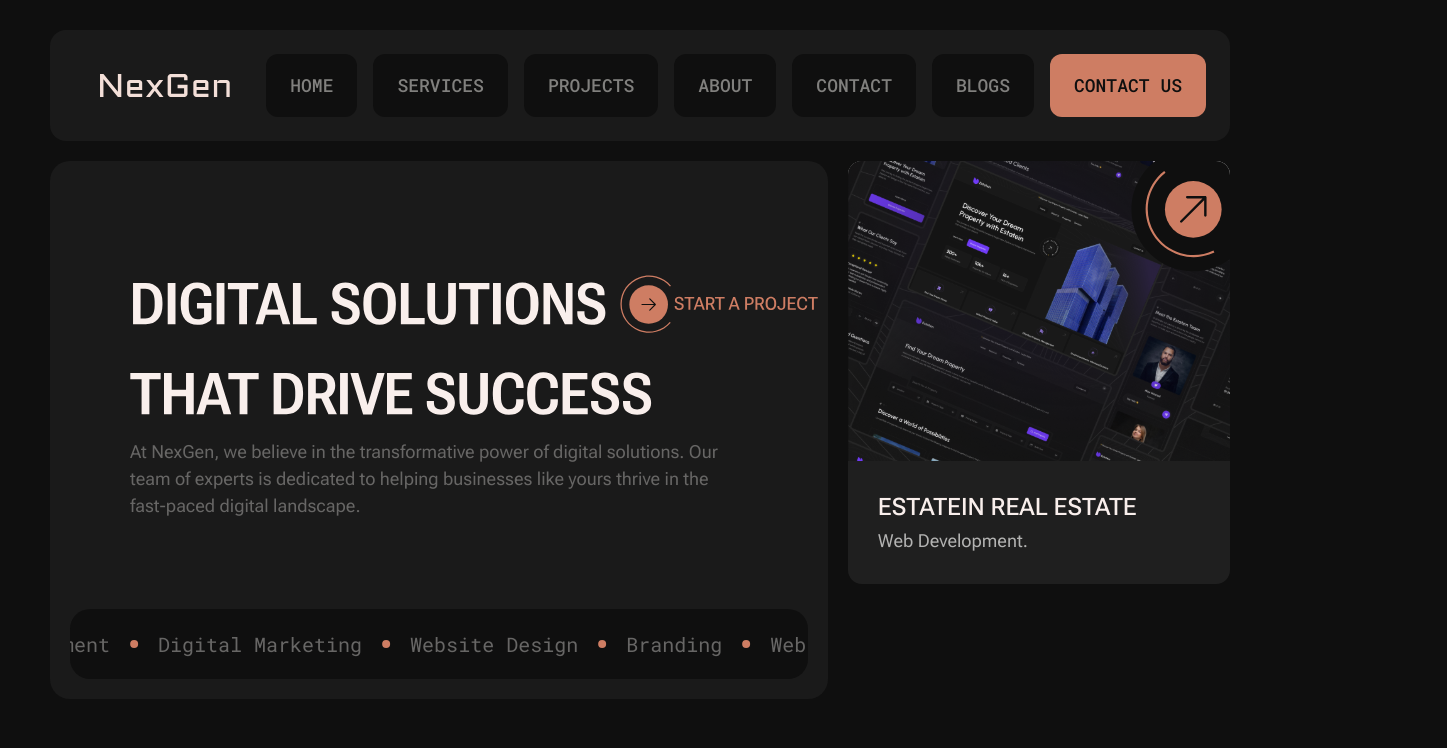
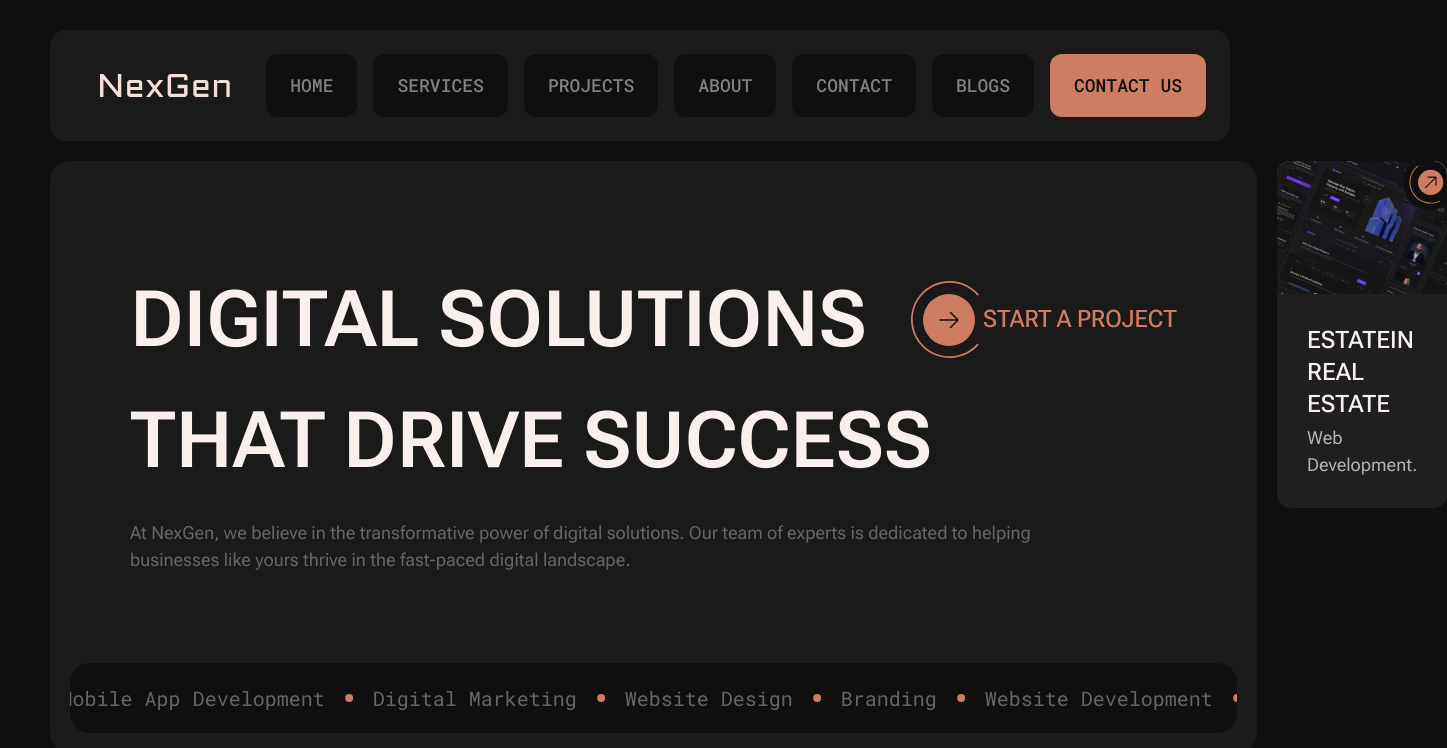
Before and after one commit to Gdzelishviliv/rowix-task, a React (Vite) app: page / in a window 1280 px wide. Shown: the top 748 px of the page, 1447 px wide, since content can reach past the window. Built offline with nearby package versions, Linux system fonts and the light colour scheme.

Commit message:
feat[fix]-home component

```diff
--- a/src/components/organisms/Home.jsx
+++ b/src/components/organisms/Home.jsx
@@ -1,20 +1,32 @@
 import React from "react";
-import HomeContainerImage from "../../assets/HomeContainer.svg";
+// import HomeContainerImage from "../../assets/HomeContainer.svg";
 import HomeSecondImage from "../../assets/HomeSecondImage.svg";
 import TickerAnimation from "../molecules/TickerAnimation";
+import HomeStart from "../../assets/HomeStart.svg";
 
 const Home = () => {
   return (
     <div className="flex gap-5">
       <div className="bg-[#1A1A1A] rounded-[20px]">
-        <img
-          className="mt-[100px] mx-20"
+        {/* <img
+          className="mt-[100px] m-20"
           src={HomeContainerImage}
           alt="home svg"
-          width={1047}
-          height={238}
-        />
-        <p className="text-[#676665] text-[18px] mx-20 font-regular font-flex max-w-[927px]">
+        /> */}
+        <div className="flex flex-col gap-1 mt-[100px] w-[1047px] mx-20 uppercase relative">
+          <h1 className="text-[78px] text-[#F9EFEC] font-flex font-semibold leading-[150%]">
+            Digital Solutions
+          </h1>
+          <h1 className="text-[78px] text-[#F9EFEC] font-flex font-semibold leading-[150%]">
+            That Drive Success
+          </h1>
+          <img
+            className="absolute right-0 top-[19.5px]"
+            src={HomeStart}
+            alt="home start"
+          />
+        </div>
+        <p className="text-[#676665] text-[18px] mx-20 mt-5 font-regular font-flex max-w-[927px]">
           At NexGen, we believe in the transformative power of digital
           solutions. Our team of experts is dedicated to helping businesses like
           yours thrive in the fast-paced digital landscape.
```
Also changed, not shown: src/assets/HomeStart.svg (added).
